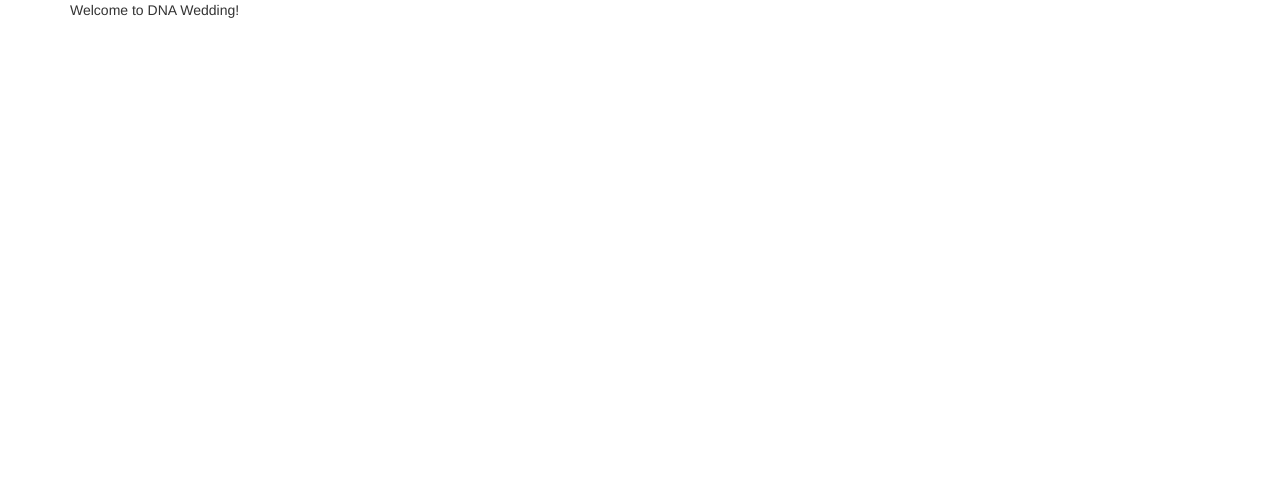
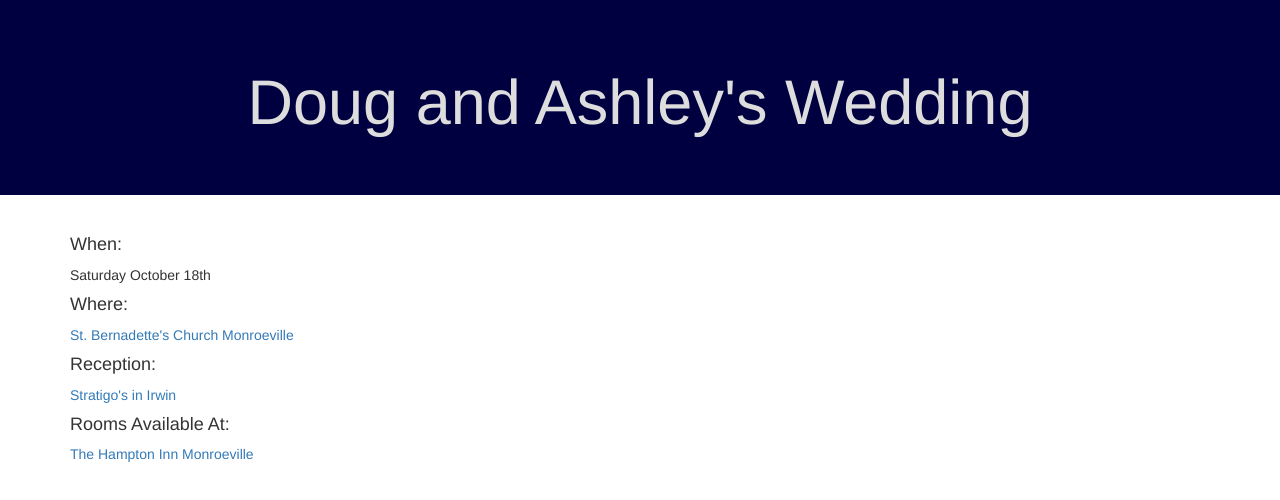
Before and after one commit to dougflip/dna-wedding-2014, a website: page public/index.html in a window 1280 px wide. Drawn offline with nearby package versions, Linux system fonts and the light colour scheme.

Commit message:
Gets some very basic info on the page
This is just a first pass at getting something on the page!

```diff
--- a/public/index.html
+++ b/public/index.html
@@ -10,14 +10,41 @@
         <!-- Place favicon.ico and apple-touch-icon(s) in the root directory -->
 
         <link rel="stylesheet" href="//netdna.bootstrapcdn.com/bootstrap/3.1.1/css/bootstrap.min.css">
+
+        <style type="text/css">
+            .jumbotron{
+                background-color: #000040;
+                color: #ddd;
+            }
+        </style>
     </head>
     <body>
-        <div class="container">
+        <div class="jumbotron">
             <!--[if lt IE 8]>
                 <p class="browsehappy">You are using an <strong>outdated</strong> browser. Please <a href="http://browsehappy.com/">upgrade your browser</a> to improve your experience.</p>
             <![endif]-->
 
-            <p>Welcome to DNA Wedding!</p>
+            <div class="container text-center">
+                <h1>Doug and Ashley's Wedding</h1>
+            </div>
+        </div>
+        <div class="container">
+            <div>
+                <h4>When:</h4>
+                <p><time datetime="2014-10-18">Saturday October 18th</time></p>
+            </div>
+            <div>
+                <h4>Where:</h4>
+                <p><a href="http://stbrnadet.org/">St. Bernadette's Church Monroeville</a></p>
+            </div>
+            <div>
+                <h4>Reception:</h4>
+                <p><a href="http://stratigosbanquet.com/">Stratigo's in Irwin</a></p>
+            </div>
+            <div>
+                <h4>Rooms Available At:</h4>
+                <p><a href="http://www.pittsburghhamptoninn.com/">The Hampton Inn Monroeville</a></p>
+            </div>
         </div>
     </body>
 </html>
```
